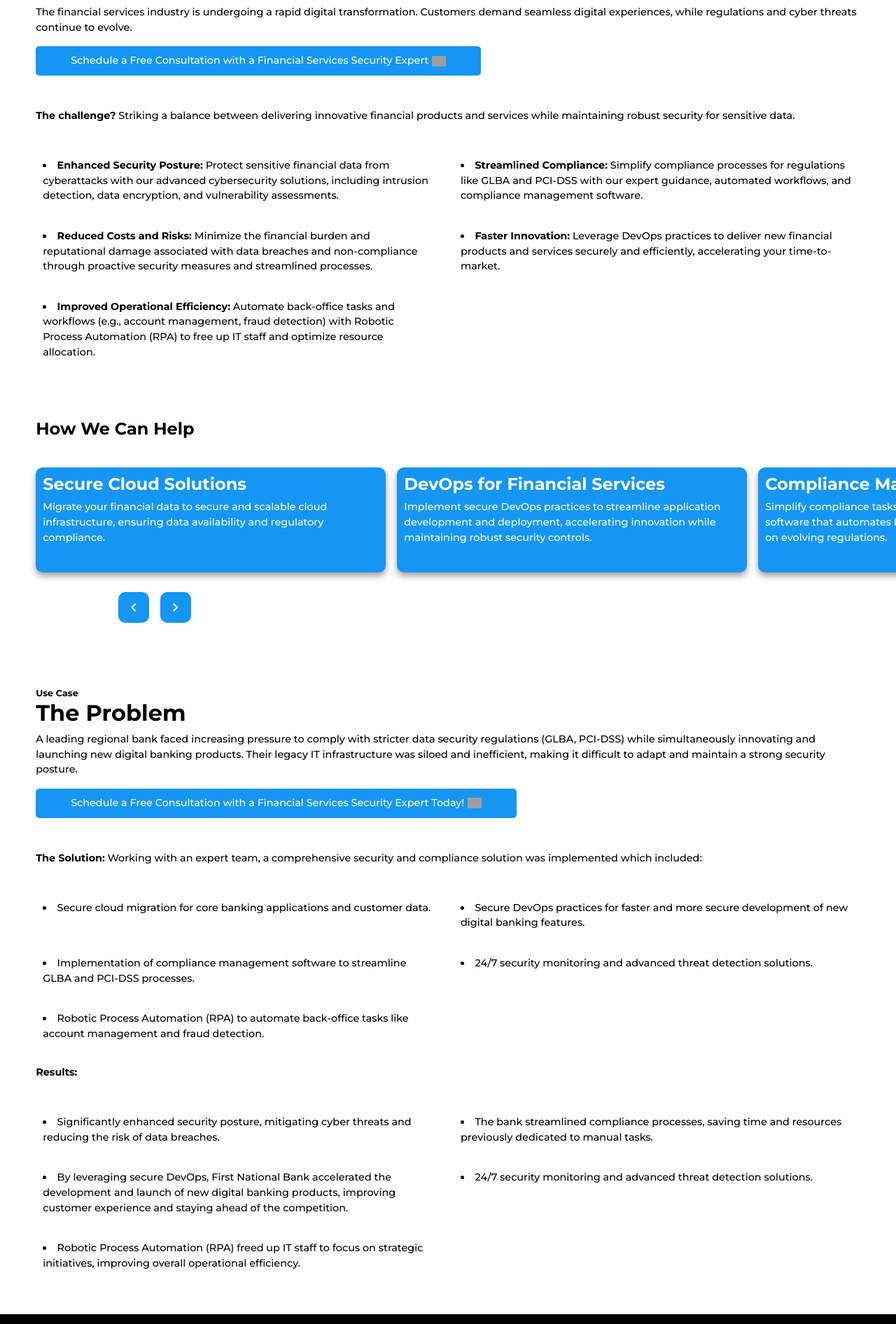
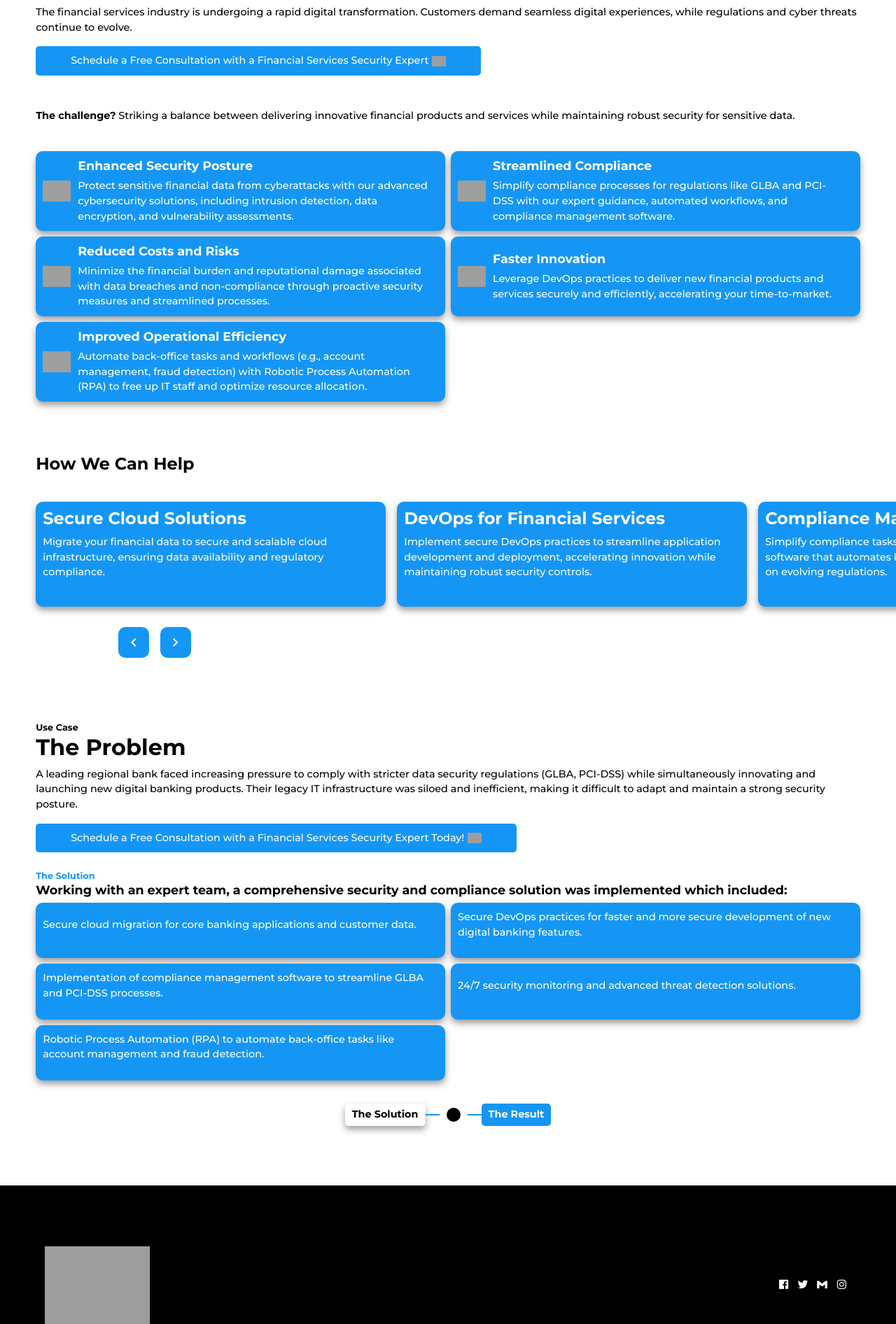
Before and after one commit to ArcadeDesigns/devtegrate-rebranding, a Flask app: page /financial-services in a window 1280 px wide. Shown: the part 754-2646 px from the top of the page at 70% size. Run offline with Flask 3, Linux system fonts and the light colour scheme; some libraries are stand-ins or nearby versions; grey boxes are pictures that could not be loaded.

Commit message:
making final UI update

```diff
--- a/templates/pages/financial-services.html
+++ b/templates/pages/financial-services.html
@@ -17,25 +17,6 @@
             </div>
         </div>
 
-        <!--<div class="ctn-section-header">
-            <img class="ctn-img" src="https://res.cloudinary.com/quinn-daisies/image/upload/v1718722929/devtegrate-updates/abstract-background-with-low-poly-design_d8film.jpg" alt="Devtegrate Image">
-
-            <div class="ctn-section-header-ctn">
-                <h2>Devtegrate Cloud Automation</h2>
-                <h3>Overview of Devtegrate's Cloud Services</h3>
-                <div class="btn-ctn">
-                    <a href="">
-                        <span>More Information</span>
-                        <img src="https://res.cloudinary.com/quinn-daisies/image/upload/v1718221708/devtegrate-updates/Right_Arrow_3_kyr0im.png" alt="Devtegrate Cloud Services">
-                    </a>
-
-                    <a href="">
-                        <span>Consult with us?</span>
-                    </a>
-                </div>
-            </div>
-        </div>-->
-
         <div class="service-ctn">
             <div class="service-ctn-header">
                 <!--<span class="service-header-span">Software Development</span>-->
@@ -52,29 +33,75 @@
                 <p><strong>The challenge?</strong> Striking a balance between delivering innovative financial products and services while maintaining robust security for sensitive data.</p>
             </div>
 
-            <div class="service-ctn-grid">
-                <li><strong>Enhanced Security Posture:</strong> Protect sensitive financial data from cyberattacks with our advanced cybersecurity solutions, including intrusion detection, data encryption, and vulnerability assessments.</li>
+            <div class="updated-asset">
+                <div class="updated-asset-grid">
+                    <!-- Updated Asset Start -->
+                    <div class="updated-asset-box">
+                        <div class="updated-asset-img">
+                            <img src="https://res.cloudinary.com/quinn-daisies/image/upload/v1719587708/devtegrate-brand/Security_Configuration_gvfjed.png" alt="Devtegrate Cloud Services">
+                        </div>
 
-                <li><strong>Streamlined Compliance:</strong> Simplify compliance processes for regulations like GLBA and PCI-DSS with our expert guidance, automated workflows, and compliance management software.</li>
+                        <div class="updated-asset-ctn">
+                            <h2>Enhanced Security Posture</h2>
+                            <p>Protect sensitive financial data from cyberattacks with our advanced cybersecurity solutions, including intrusion detection, data encryption, and vulnerability assessments.</p>
+                        </div>
+                    </div>
+                    <!-- Updated Asset End -->
 
-                <li><strong>Reduced Costs and Risks:</strong> Minimize the financial burden and reputational damage associated with data breaches and non-compliance through proactive security measures and streamlined processes.</li>
+                    <!-- Updated Asset Start -->
+                    <div class="updated-asset-box">
+                        <div class="updated-asset-img">
+                            <img src="https://res.cloudinary.com/quinn-daisies/image/upload/v1719835863/devtegrate-brand/Upload_to_Cloud_on576q.png" alt="Devtegrate Cloud Services">
+                        </div>
 
-                <li><strong>Faster Innovation:</strong> Leverage DevOps practices to deliver new financial products and services securely and efficiently, accelerating your time-to-market.</li>
+                        <div class="updated-asset-ctn">
+                            <h2>Streamlined Compliance</h2>
+                            <p>Simplify compliance processes for regulations like GLBA and PCI-DSS with our expert guidance, automated workflows, and compliance management software.</p>
+                        </div>
+                    </div>
+                    <!-- Updated Asset End -->
 
-                <li><strong>Improved Operational Efficiency:</strong> Automate back-office tasks and workflows (e.g., account management, fraud detection) with Robotic Process Automation (RPA) to free up IT staff and optimize resource allocation.</li>
+                    <!-- Updated Asset Start -->
+                    <div class="updated-asset-box">
+                        <div class="updated-asset-img">
+                            <img src="https://res.cloudinary.com/quinn-daisies/image/upload/v1719835822/devtegrate-brand/Laptop_Settings_tdbzy2.png" alt="Devtegrate Cloud Services">
+                        </div>
+
+                        <div class="updated-asset-ctn">
+                            <h2>Reduced Costs and Risks</h2>
+                            <p>Minimize the financial burden and reputational damage associated with data breaches and non-compliance through proactive security measures and streamlined processes.</p>
+                        </div>
+                    </div>
+                    <!-- Updated Asset End -->
+
+                    <!-- Updated Asset Start -->
+                    <div class="updated-asset-box">
+                        <div class="updated-asset-img">
+                            <img src="https://res.cloudinary.com/quinn-daisies/image/upload/v1719835836/devtegrate-brand/Strategy_yr6i8z.png" alt="Devtegrate Cloud Services">
+                        </div>
+
+                        <div class="updated-asset-ctn">
+                            <h2>Faster Innovation</h2>
+                            <p>Leverage DevOps practices to deliver new financial products and services securely and efficiently, accelerating your time-to-market.</p>
+                        </div>
+                    </div>
+                    <!-- Updated Asset End -->
+
+                    <!-- Updated Asset Start -->
+                    <div class="updated-asset-box">
+                        <div class="updated-asset-img">
+                            <img src="https://res.cloudinary.com/quinn-daisies/image/upload/v1719835836/devtegrate-brand/Strategy_yr6i8z.png" alt="Devtegrate Cloud Services">
+                        </div>
+
+                        <div class="updated-asset-ctn">
+                            <h2>Improved Operational Efficiency</h2>
+                            <p>Automate back-office tasks and workflows (e.g., account management, fraud detection) with Robotic Process Automation (RPA) to free up IT staff and optimize resource allocation.</p>
+                        </div>
+                    </div>
+                    <!-- Updated Asset End -->
+                </div>
             </div>
         </div>
-
-        <!--<div class="ctn-section-two">
-            <div class="ctn-section-two-cn">
-                <h2>Understanding Devtegrate Cloud Automation</h2>
-                <p>Devtegrate Cloud Services is an advanced solution that can help businesses automate their IT infrastructure and applications in the cloud. Devtegrate Cloud Services can provide businesses with a range of tools and services that can streamline their operations. By leveraging cloud automation, businesses can optimize their IT operations, reduce costs, and enhance efficiency.</p>
-
-                <p>Devtegrate Cloud Services is a cutting-edge cloud-based solution that assists businesses in automating their IT infrastructure and applications in the cloud. The process of cloud automation is fundamental to Devtegrate Cloud Services as it allows businesses to optimize their IT operations and enhance efficiency. Here are some ways that Devtegrate Cloud Services can support businesses with cloud automation.</p>
-            </div>
-
-            <img src="https://res.cloudinary.com/quinn-daisies/image/upload/v1718723200/devtegrate-updates/Artboard_7_hsnpvj.png" alt="Devtegrate Cloud Images">
-        </div>-->
 
         <div class="ctn-section-two-cn-ctn">
             <div class="service-ctn-header">
@@ -128,53 +155,73 @@
                 </a>
             </div>
 
-            <div class="service-ctn-header">
-                <p><strong>The Solution:</strong> Working with an expert team, a comprehensive security and compliance solution was implemented which included:</p>
-            </div>
+            <div class="updated-swiper">
+                <div class="updated-swiper-ctn-header">
+                    <span>The Solution</span>
+                    <h2>Working with an expert team, a comprehensive security and compliance solution was implemented which included:</h2>
+                </div>
 
-            <div class="service-ctn-grid">
-                <li>Secure cloud migration for core banking applications and customer data.</li>
+                <div class="updated-swiper-ctn">
+                    <div class="updated-swiper-ctn-grid active">
+                        <div class="updated-swiper-ctn-grid-box">
+                            <p>Secure cloud migration for core banking applications and customer data.</p>
+                        </div>
 
-                <li>Secure DevOps practices for faster and more secure development of new digital banking features.</li>
+                        <div class="updated-swiper-ctn-grid-box">
+                            <p>Secure DevOps practices for faster and more secure development of new digital banking features.</p>
+                        </div>
 
-                <li>Implementation of compliance management software to streamline GLBA and PCI-DSS processes.</li>
+                        <div class="updated-swiper-ctn-grid-box">
+                            <p>Implementation of compliance management software to streamline GLBA and PCI-DSS processes.</p>
+                        </div>
 
-                <li>24/7 security monitoring and advanced threat detection solutions.</li>
+                        <div class="updated-swiper-ctn-grid-box">
+                            <p>24/7 security monitoring and advanced threat detection solutions.</p>
+                        </div>
 
-                <li>Robotic Process Automation (RPA) to automate back-office tasks like account management and fraud detection.</li>
-            </div>
+                        <div class="updated-swiper-ctn-grid-box">
+                            <p>Robotic Process Automation (RPA) to automate back-office tasks like account management and fraud detection.</p>
+                        </div>
+                    </div>
 
-            <div class="service-ctn-header">
-                <p><strong>Results:</strong></p>
-            </div>
+                    <div class="updated-swiper-ctn-grid">
+                        <div class="updated-swiper-ctn-grid-box">
+                            <p>Significantly enhanced security posture, mitigating cyber threats and reducing the risk of data breaches.</p>
+                        </div>
 
-            <div class="service-ctn-grid">
-                <li>Significantly enhanced security posture, mitigating cyber threats and reducing the risk of data breaches.</li>
+                        <div class="updated-swiper-ctn-grid-box">
+                            <p>The bank streamlined compliance processes, saving time and resources previously dedicated to manual tasks.</p>
+                        </div>
 
-                <li>The bank streamlined compliance processes, saving time and resources previously dedicated to manual tasks.</li>
+                        <div class="updated-swiper-ctn-grid-box">
+                            <p>By leveraging secure DevOps, First National Bank accelerated the development and launch of new digital banking products, improving customer experience and staying ahead of the competition.</p>
+                        </div>
 
-                <li>By leveraging secure DevOps, First National Bank accelerated the development and launch of new digital banking products, improving customer experience and staying ahead of the competition.</li>
+                        <div class="updated-swiper-ctn-grid-box">
+                            <p>24/7 security monitoring and advanced threat detection solutions.</p>
+                        </div>
 
-                <li>24/7 security monitoring and advanced threat detection solutions.</li>
+                        <div class="updated-swiper-ctn-grid-box">
+                            <p>Robotic Process Automation (RPA) freed up IT staff to focus on strategic initiatives, improving overall operational efficiency.</p>
+                        </div>
+                    </div>
+                </div>
 
-                <li>Robotic Process Automation (RPA) freed up IT staff to focus on strategic initiatives, improving overall operational efficiency.</li>
+                <div class="updated-swiper-btn">
+
+                    <div class="updated-swiper-identifier active">
+                        <span>The Solution</span>
+                        <div class="identifier"></div>
+                    </div>
+
+                    <div class="updated-swiper-liner"></div>
+
+                    <div class="updated-swiper-identifier">
+                        <div class="identifier"></div>
+                        <span>The Result</span>
+                    </div>
+                </div>
             </div>
         </div>
-
-        <!--<div class="footer-banner">
-            <img class="footer-img" src="https://res.cloudinary.com/quinn-daisies/image/upload/v1718722929/devtegrate-updates/abstract-background-with-low-poly-design_d8film.jpg" alt="Devtegrate Cloud Images">
-
-            <div class="footer-banner-content">
-                <h3>Devtegrate Cloud Services</h3>
-                <h2>Cloud Integration</h2>
-                <p>Devtegrate Cloud Services is a cloud-based service that helps businesses manage their IT infrastructure and applications in the cloud. Cloud integration is an essential component of Devtegrate Cloud Services as it allows businesses to connect their cloud-based applications and services to share data and workflows seamlessly. Here are some ways Devtegrate Cloud Services can help businesses with cloud integration. Learn about our cloud automation process.</p>
-
-                <a href="{{ url_for('cloud_integration') }}">
-                    <span>Cloud Integration</span>
-                    <img src="https://res.cloudinary.com/quinn-daisies/image/upload/v1718221708/devtegrate-updates/Right_Arrow_3_kyr0im.png" alt="Devtegrate Cloud Services">
-                </a>
-            </div>
-        </div>-->
-
         {% include 'components/footer.html' %}
     {% endblock %}
```
